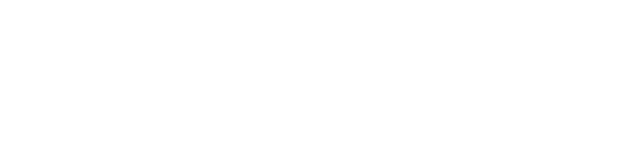
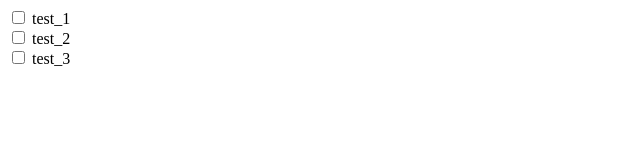
Before and after one commit to CodeFoxDev/unix-tutor, a website: page src/index.html in a window 1280 px wide. Shown: the whole page, without its empty margins (0-640 px from the left). Drawn offline with Linux system fonts and the light colour scheme.

Commit message:
Added test questions

```diff
--- a/src/index.html
+++ b/src/index.html
@@ -18,13 +18,16 @@
 
     </div>
     <div id="question_1">
-
+        <input type="checkbox" id="question_1">
+        <label for="question_1">test_1</label>
     </div>
     <div id="question_2">
-
+        <input type="checkbox" id="question_2">
+        <label for="question_2">test_2</label>
     </div>
     <div id="question_3">
-
+        <input type="checkbox" id="question_3">
+        <label for="question_3">test_3</label>
     </div>
 </body>
 </html>
```
